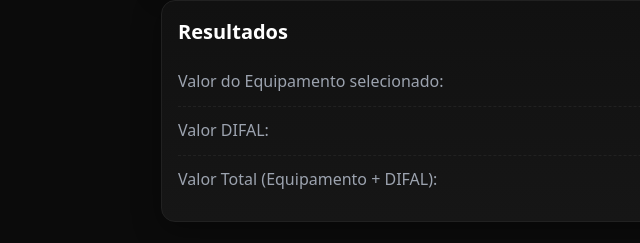
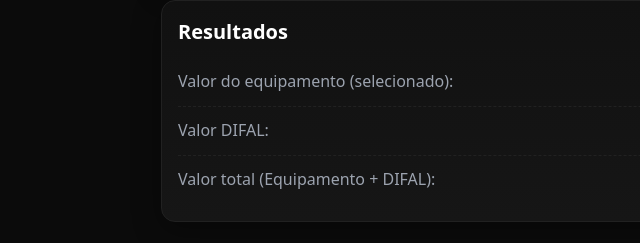
Before and after one commit to RenatoRiscifina/calculadora-difal, a plain HTML site: page index.html in a window 1280 px wide. Shown: the part 485-728 px from the top of the page, 55-695 px from the left. Drawn offline with Linux system fonts and the light colour scheme.

Commit message:
ajuste layout

```diff
--- a/index.html
+++ b/index.html
@@ -21,13 +21,15 @@
         />
         <div class="app-header__title">
           <strong>Calculadora DIFAL</strong>
-          <span> Origem MG </span>
+          <span>Origem MG</span>
         </div>
       </div>
     </header>
 
     <!-- Conteúdo -->
     <main class="container">
+      <!-- (h1 removido, conforme solicitado) -->
+
       <form id="form-difal" class="card" novalidate>
         <div class="field">
           <label for="equipamento">Equipamentos</label>
@@ -57,7 +59,7 @@
       <section id="resultado" class="result card" aria-live="polite">
         <h2>Resultados</h2>
         <div class="result-row">
-           <span>Valor do Equipamento selecionado:</span>
+          <span>Valor do equipamento (selecionado):</span>
           <strong id="valorEquipamento">–</strong>
         </div>
         <div class="result-row">
@@ -65,14 +67,13 @@
           <strong id="valorDifal">–</strong>
         </div>
         <div class="result-row">
-           <span>Valor Total (Equipamento + DIFAL):</span>
+          <span>Valor total (Equipamento + DIFAL):</span>
           <strong id="valorTotal">–</strong>
         </div>
-  </div>
       </section>
+    </main>
 
-
-    <!-- Script principal (origem fixa MG; busca JSONs no mesmo nível do index) -->
+    <!-- Script principal -->
     <script src="js/app.js" defer></script>
   </body>
 </html>
```
Lines whose indentation alone changed are shown as unchanged.
